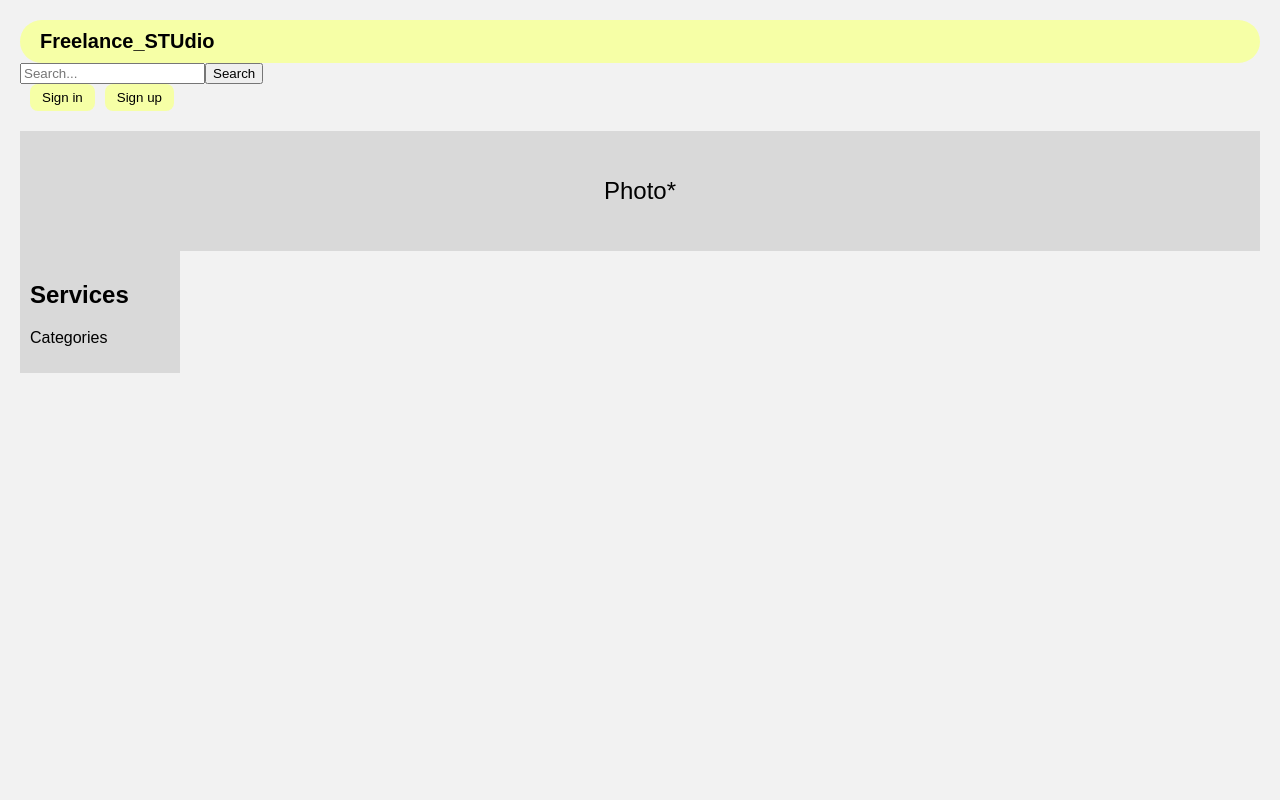
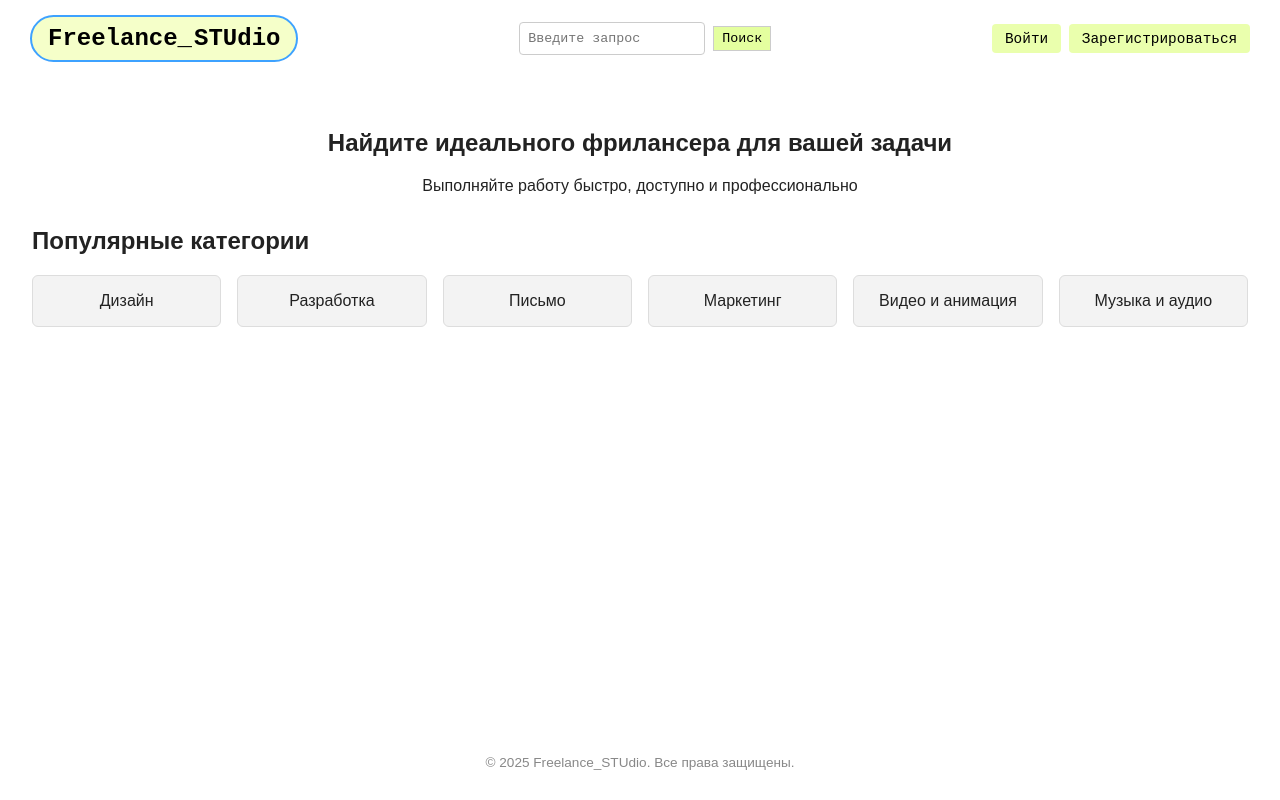
Before and after one commit to cwerti/freelance_portal_front, a React (Create React App) app: page / in a window 1280 px wide. Built offline with nearby package versions, Linux system fonts and the light colour scheme.

Commit message:
Создан профиль и добавлен header

```diff
--- /dev/null
+++ b/src/components/Header.js
@@ -0,0 +1,28 @@
+import React from "react";
+import { Link } from "react-router-dom";
+import "../styles/Header.css";
+
+const Header = () => {
+  return (
+    <header className="header">
+      <Link to="/" className="logo">
+        <span>Freelance_</span>
+        <span className="studio">STUdio</span>
+      </Link>
+      <div className="search-container">
+        <input type="text" placeholder="Введите запрос" />
+        <button>Поиск</button>
+      </div>
+      <div className="auth-buttons">
+        <Link to="/login">
+          <button className="auth-btn">Войти</button>
+        </Link>
+        <Link to="/register">
+          <button className="auth-btn">Зарегистрироваться</button>
+        </Link>
+      </div>
+    </header>
+  );
+};
+
+export default Header;
--- a/src/context/AuthContext.js
+++ /dev/null
@@ -1,16 +0,0 @@
-import { createContext, useContext, useState } from 'react';
-
-const AuthContext = createContext();
-export const useAuth = () => useContext(AuthContext);
-
-export function AuthProvider({ children }) {
-  const [user, setUser] = useState(null);
-  const login = (userData) => setUser(userData);
-  const logout = () => setUser(null);
-
-  return (
-    <AuthContext.Provider value={{ user, login, logout }}>
-      {children}
-    </AuthContext.Provider>
-  );
-}
--- a/src/pages/Home.js
+++ b/src/pages/Home.js
@@ -1,44 +1,38 @@
+import React from "react";
+import Header from "../components/Header";
 import { Link } from "react-router-dom";
 import "../styles/Home.css";
 
-function Home() {
+
+const Home = () => {
   return (
-    <div className="home-container">
-      <header className="header">
-        <div className="logo">Freelance_STUdio</div>
+    <div className="home">
+      <Header />
 
-        <div className="search-bar">
-          <input type="text" placeholder="Search..." />
-          <button>Search</button>
-        </div>
+      <main className="home-main">
+        <section className="banner">
+          <h1>Найдите идеального фрилансера для вашей задачи</h1>
+          <p>Выполняйте работу быстро, доступно и профессионально</p>
+        </section>
 
-        <div className="auth-buttons">
-          <Link to="/login">
-            <button className="sign-in">Sign in</button>
-          </Link>
-          <Link to="/register">
-            <button className="sign-up">Sign up</button>
-          </Link>
-        </div>
-      </header>
+        <section className="categories">
+          <h2>Популярные категории</h2>
+          <div className="category-grid">
+            <div className="category-card">Дизайн</div>
+            <div className="category-card">Разработка</div>
+            <div className="category-card">Письмо</div>
+            <div className="category-card">Маркетинг</div>
+            <div className="category-card">Видео и анимация</div>
+            <div className="category-card">Музыка и аудио</div>
+          </div>
+        </section>
+      </main>
 
-      <div className="banner">Photo*</div>
-
-      <div className="main-section">
-        <aside className="sidebar">
-          <h2>Services</h2>
-          <p>Categories</p>
-        </aside>
-
-        <div className="cards">
-          {/* Здесь можно разместить карточки проектов */}
-          {[...Array(6)].map((_, i) => (
-            <div className="card" key={i}></div>
-          ))}
-        </div>
-      </div>
+      <footer className="home-footer">
+        <p>© 2025 Freelance_STUdio. Все права защищены.</p>
+      </footer>
     </div>
   );
-}
+};
 
 export default Home;
--- a/src/pages/Login.js
+++ b/src/pages/Login.js
@@ -14,24 +14,24 @@ const Login = () => {
   return (
     <div className="login-container">
       <form className="login-form" onSubmit={handleSubmit}>
-        <h2>Login</h2>
+        <h2>Авторизация</h2>
         <input
           type="email"
-          placeholder="Email"
+          placeholder="Электронная почта"
           value={email}
           onChange={(e) => setEmail(e.target.value)}
           required
         />
         <input
           type="password"
-          placeholder="Password"
+          placeholder="Пароль"
           value={password}
           onChange={(e) => setPassword(e.target.value)}
           required
         />
-        <button type="submit">Sign In</button>
+        <button type="submit">Войти</button>
         <p className="signup-link">
-          Don't have an account? <a href="/register">Sign Up</a>
+        У вас нет учетной записи? <a href="/register">Зарегистрируйтесь</a>
         </p>
       </form>
     </div>
--- a/src/pages/Profile.js
+++ b/src/pages/Profile.js
@@ -1 +1,41 @@
-export default function Profile() { return <h1>Профиль</h1>; }
+import React from "react";
+import "../styles/Profile.css";
+import Header from "../components/Header";
+
+const Profile = () => {
+  return (
+    <div className="profile-container">
+      <Header />
+
+      <div className="profile-content">
+        <div className="profile-left">
+          <div className="avatar" />
+          <div className="user-info">
+            <p>Nick</p>
+            <p>Seller</p>
+            <p>Rating</p>
+          </div>
+        </div>
+
+        <div className="profile-right">
+          <div className="section">
+            <div className="section-header">
+              <h3>Активные предложения</h3>
+              <button className="create-button">Создать заказ</button>
+            </div>
+          </div>
+
+          <div className="section">
+            <h3>История выполненных работ</h3>
+          </div>
+
+          <div className="reviews">
+            <h3>Отзывы</h3>
+          </div>
+        </div>
+      </div>
+    </div>
+  );
+};
+
+export default Profile;
--- a/src/pages/Register.js
+++ b/src/pages/Register.js
@@ -15,31 +15,31 @@ const Register = () => {
   return (
     <div className="register-container">
       <form className="register-form" onSubmit={handleSubmit}>
-        <h2>Sign Up</h2>
+        <h2>Регистрация</h2>
         <input
           type="text"
-          placeholder="Full Name"
+          placeholder="Имя"
           value={name}
           onChange={(e) => setName(e.target.value)}
           required
         />
         <input
           type="email"
-          placeholder="Email"
+          placeholder="Электронная почта"
           value={email}
           onChange={(e) => setEmail(e.target.value)}
           required
         />
         <input
           type="password"
-          placeholder="Password"
+          placeholder="Пароль"
           value={password}
           onChange={(e) => setPassword(e.target.value)}
           required
         />
-        <button type="submit">Register</button>
+        <button type="submit">Зарегистрироваться</button>
         <p className="login-link">
-          Already have an account? <a href="/login">Sign In</a>
+        У вас уже есть аккаунт? <a href="/login">Войти</a>
         </p>
       </form>
     </div>
--- /dev/null
+++ b/src/styles/Header.css
@@ -0,0 +1,55 @@
+.header {
+    display: flex;
+    align-items: center;
+    justify-content: space-between;
+    padding: 15px 30px;
+    background-color: #fff;
+  }
+
+  .logo {
+    font-weight: bold;
+    font-size: 22px;
+    font-family: 'Courier New', Courier, monospace;
+    background-color: #f5ffc9;
+    padding: 8px 16px;
+    border: 2px solid #3ea2ff;
+    border-radius: 25px;
+    text-decoration: none;
+    color: black;
+    display: flex;
+    align-items: center;
+    gap: 2px;
+  }
+
+  .search-container {
+    display: flex;
+    align-items: center;
+    gap: 4px;
+  }
+
+  .search-container input {
+    padding: 4px 8px;
+    border: 1px solid #ccc;
+    font-family: monospace;
+  }
+
+  .search-container button {
+    background-color: #e4ff9f;
+    border: 1px solid #ccc;
+    padding: 4px 8px;
+    font-family: monospace;
+    cursor: pointer;
+  }
+
+  .auth-buttons {
+    display: flex;
+    gap: 10px;
+  }
+
+  .auth-btn {
+    background-color: #e4ff9f;
+    border: none;
+    padding: 6px 12px;
+    font-family: monospace;
+    cursor: pointer;
+  }
--- a/src/styles/Home.css
+++ b/src/styles/Home.css
@@ -1,86 +1,92 @@
-/* src/pages/Home.css */
-
-.home-container {
-    font-family: 'Arial', sans-serif;
-    padding: 20px;
-    background-color: #f2f2f2;
+.home {
+  font-family: "Arial", sans-serif;
+  background: #ffffff;
+  color: #222;
+  min-height: 100vh;
+  display: flex;
+  flex-direction: column;
 }
 
-  .navbar {
+.home-header {
   display: flex;
+  justify-content: space-between;
   align-items: center;
-    justify-content: space-between;
-    padding: 15px 30px;
-    background-color: white;
-    border-bottom: 1px solid #ccc;
+  background: #f2f2f2;
+  padding: 1rem 2rem;
+  border-bottom: 1px solid #ddd;
 }
 
 .logo {
-    background-color: #f6ffa6;
-    padding: 10px 20px;
-    border-radius: 30px;
   font-weight: bold;
-    font-size: 20px;
+  font-size: 1.5rem;
 }
 
 .search-container {
   display: flex;
   align-items: center;
-    gap: 8px;
+  gap: 0.5rem;
 }
 
 .search-container input {
-    padding: 6px 10px;
+  padding: 0.5rem;
   border: 1px solid #ccc;
   border-radius: 4px;
 }
 
-  .search-container button {
-    background-color: yellow;
-    padding: 6px 12px;
-    border: none;
+.search-btn {
+  padding: 0.5rem 1rem;
+  background: #eaffad;
+  border: 1px solid #ccc;
   cursor: pointer;
+  font-size: 0.9rem;
 }
 
-  .auth-buttons button {
-    margin-left: 10px;
-    background-color: #f6ffa6;
+.auth-buttons {
+  display: flex;
+  gap: 0.5rem;
+}
+
+.auth-btn {
+  padding: 0.4rem 0.8rem;
   border: none;
-    padding: 6px 12px;
-    border-radius: 8px;
-    cursor: pointer;
+  background-color: #eaffad;
+  color: #000;
+  text-decoration: none;
+  border-radius: 4px;
+  font-size: 0.9rem;
+}
+
+.home-main {
+  flex: 1;
+  padding: 2rem;
 }
 
 .banner {
-    background-color: #d9d9d9;
-    height: 120px;
-    display: flex;
-    align-items: center;
-    justify-content: center;
-    font-size: 24px;
-    margin-top: 20px;
+  text-align: center;
+  margin-bottom: 2rem;
 }
 
-  .main-content {
-    display: flex;
-    gap: 20px;
-    margin-top: 20px;
+.categories {
+  margin-top: 2rem;
 }
 
-  .sidebar {
-    background-color: #d9d9d9;
-    padding: 10px;
-    width: 140px;
+.category-grid {
+  display: grid;
+  grid-template-columns: repeat(auto-fit, minmax(140px, 1fr));
+  gap: 1rem;
 }
 
-  .services-grid {
-    display: grid;
-    grid-template-columns: repeat(3, 160px);
-    gap: 20px;
+.category-card {
+  background: #f3f3f3;
+  padding: 1rem;
+  text-align: center;
+  border-radius: 6px;
+  border: 1px solid #ddd;
 }
 
-  .service-card {
-    background-color: #d9d9d9;
-    height: 160px;
-    border-radius: 10px;
+.home-footer {
+  text-align: center;
+  padding: 1rem;
+  font-size: 0.85rem;
+  color: #888;
 }
--- /dev/null
+++ b/src/styles/Profile.css
@@ -0,0 +1,68 @@
+.profile-container {
+  font-family: 'Arial', sans-serif;
+  background-color: #ffffff;
+  padding: 20px;
+}
+
+.profile-content {
+  display: flex;
+  padding: 20px;
+}
+
+.profile-left {
+  background-color: #ddd;
+  padding: 20px;
+  border-radius: 8px;
+  width: 180px;
+  display: flex;
+  flex-direction: column;
+  align-items: center;
+  margin-right: 40px;
+}
+
+.avatar {
+  width: 80px;
+  height: 80px;
+  border-radius: 50%;
+  background-color: #a28585;
+  margin-bottom: 20px;
+}
+
+.user-info p {
+  margin: 5px 0;
+  font-size: 16px;
+  text-align: center;
+  font-family: 'Courier New', Courier, monospace;
+}
+
+.profile-right {
+  flex: 1;
+}
+
+.section {
+  background-color: #ddd;
+  padding: 15px;
+  margin-bottom: 20px;
+  border-radius: 6px;
+}
+
+.section-header {
+  display: flex;
+  justify-content: space-between;
+  align-items: center;
+}
+
+.create-button {
+  background-color: #f2ffad;
+  border: none;
+  padding: 6px 12px;
+  font-family: 'Courier New', Courier, monospace;
+  cursor: pointer;
+}
+
+.reviews {
+  background-color: #ddd;
+  padding: 40px;
+  text-align: center;
+  border-radius: 6px;
+}
```
Also changed, not shown: src/App.js (+6 -13 lines). Lines whose indentation alone changed are shown as unchanged.
